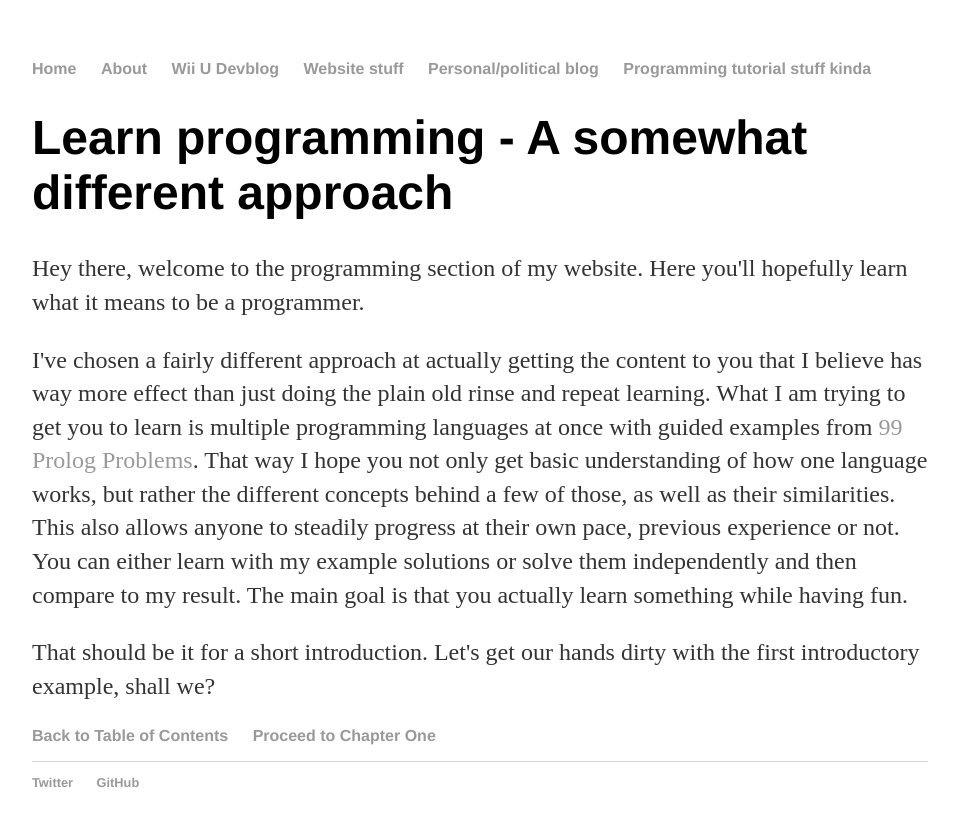
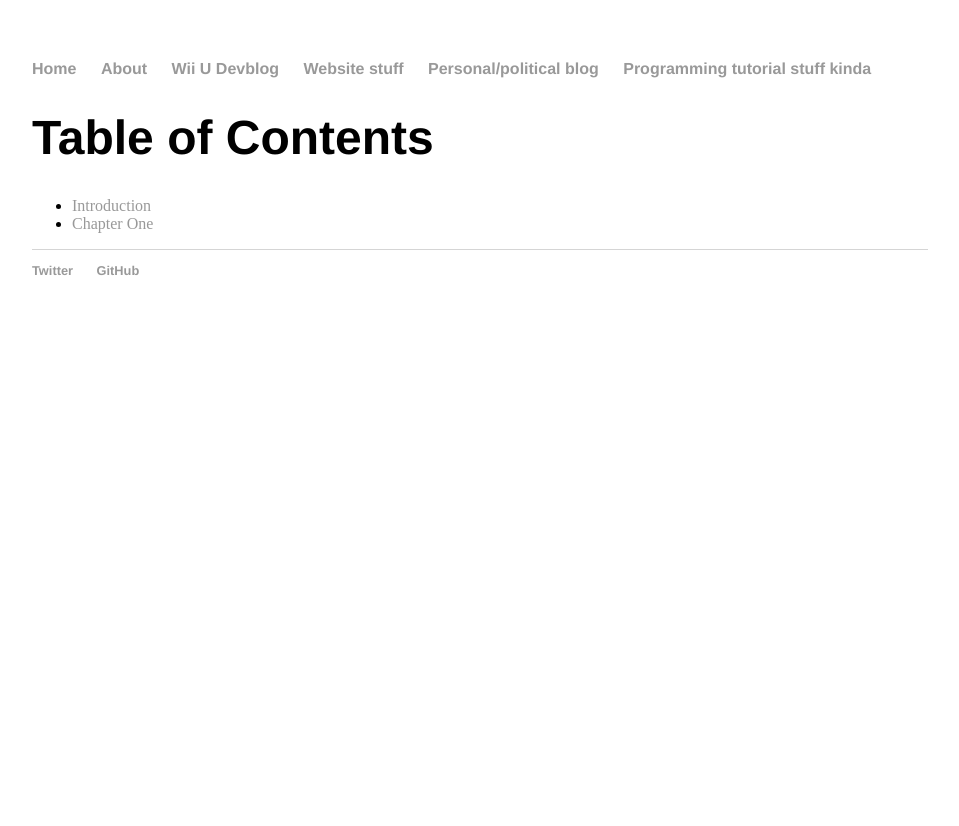
Before and after one commit to curtisy1/curtisy1.github.io, a Jekyll site: the page built from coding/index.html, in a window 1280 px wide. Shown: the top 826 px of the page, without its empty margins (160-1119 px from the left). Built offline with Jekyll 4.4.1, drawn with Linux system fonts in a browser that asks for light colours.

Commit message:
Added more content

```diff
--- a/coding/index.html
+++ b/coding/index.html
@@ -1,19 +1,11 @@
 ---
 layout: default
-title: Programming stuff
+title: Table of Contents
 ---
-<div class="intro">
-	<h1>Learn programming - A somewhat different approach</h1>
-	<p>Hey there, welcome to the programming section of my website. Here you'll hopefully learn what it means to be a programmer.</p>
-	<p>I've chosen a fairly different approach at actually getting the content to you that I believe has way more effect than just doing the plain old rinse and repeat learning. What I am trying to get you to learn is multiple programming languages at once with guided examples from
-	<a href="https://sites.google.com/site/prologsite/prolog-problems/1">99 Prolog Problems</a>.
-	That way I hope you not only get basic understanding of how one language works, but rather the different concepts behind a few of those, as well as their similarities.<br />
-	This also allows anyone to steadily progress at their own pace, previous experience or not. You can either learn with my example solutions or solve them independently and then compare to my result. The main goal is that you actually learn something while having fun.</p>
-	<p>That should be it for a short introduction. Let's get our hands dirty with the first introductory example, shall we?</p>
-	<nav>
-		<ul>
-			<li><a href="/table-of-contents">Back to Table of Contents</a></li>
-			<li><a href="/chapter-one">Proceed to Chapter One</a></li>
-		</ul>
-	</nav>
+<div>
+	<h1>Table of Contents</h1>
+	<ul>
+		<li><a href="/introduction.html">Introduction</a></li>
+		<li><a href="/chapter-one.html">Chapter One</a></li>
+	</ul>
 </div>
```
Also changed, not shown: coding/introduction.html (added, +19 -0 lines).
